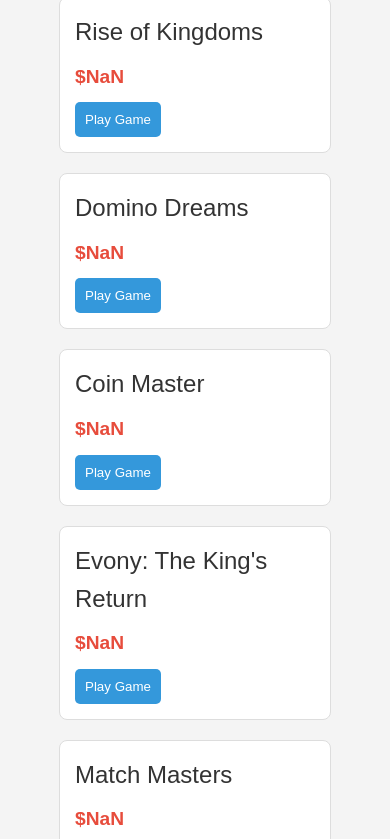
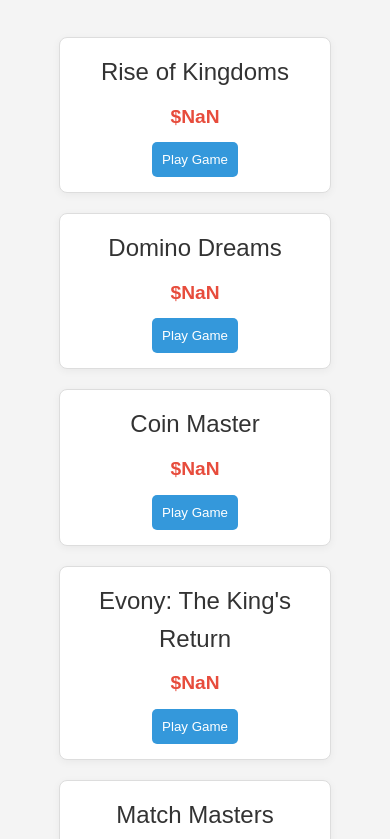
Before and after one commit to dwimjpurnomo/dwimjpurnomo.github.io, a plain HTML site: page game-site/index.html in a window 390 px wide. Shown: the part 74-913 px from the top of the page. Drawn offline with Linux system fonts and the light colour scheme.

Commit message:
Update style.css

```diff
--- a/game-site/style.css
+++ b/game-site/style.css
@@ -20,14 +20,29 @@ body {
 h1 {
   text-align: center;
   color: #333;
+  margin-bottom: 20px;
+}
+
+/* New grid styling for the game list */
+#game-list {
+  display: grid;
+  grid-template-columns: repeat(3, 1fr);
+  gap: 20px;
+  padding: 20px 0;
 }
 
 .game-card {
   background-color: #fff;
   padding: 15px;
-  margin-bottom: 20px;
   border: 1px solid #ddd;
   border-radius: 8px;
+  text-align: center;
+  box-shadow: 0 2px 8px rgba(0, 0, 0, 0.05);
+  transition: transform 0.2s ease;
+}
+
+.game-card:hover {
+  transform: translateY(-4px);
 }
 
 .game-title {
@@ -69,6 +84,7 @@ h1 {
 #game-rewards {
   list-style-type: none;
   margin-bottom: 20px;
+  padding-left: 0;
 }
 
 #game-rewards li {
@@ -87,3 +103,16 @@ button {
 button:hover {
   background-color: #27ae60;
 }
+
+/* Responsive adjustments */
+@media (max-width: 768px) {
+  #game-list {
+    grid-template-columns: repeat(2, 1fr);
+  }
+}
+
+@media (max-width: 480px) {
+  #game-list {
+    grid-template-columns: 1fr;
+  }
+}
```
